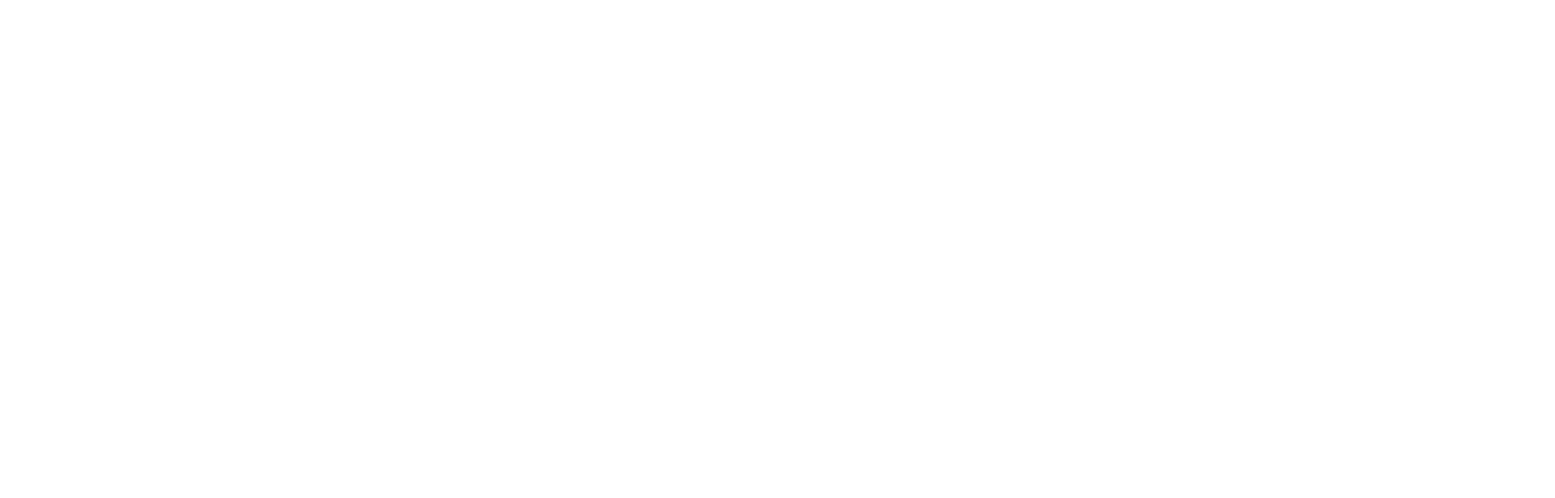
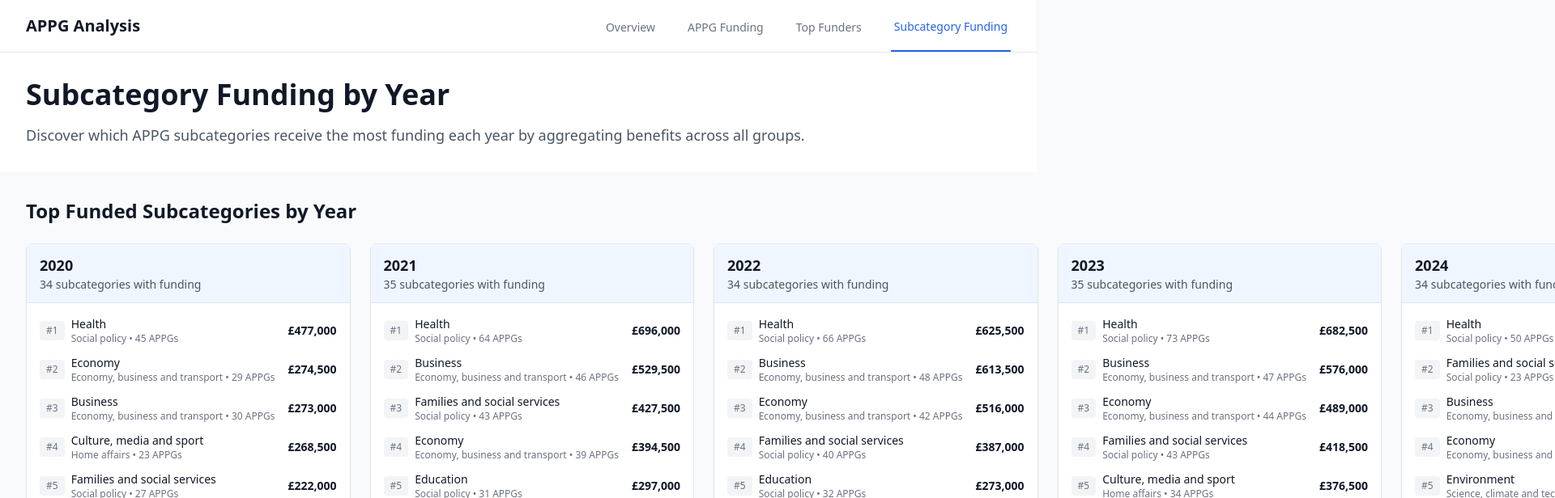
Before and after one commit to ben-lattimore/appg-report-actual, a Next.js app: page /subcategory-funding in a window 1280 px wide. Before the commit this address had no page. Shown: the top 616 px of the page at 81% size, 1920 px wide, since content can reach past the window. Built offline with nearby package versions, Linux system fonts and the light colour scheme.

Commit message:
feat: turns it into full page

```diff
--- a/app/page.tsx
+++ b/app/page.tsx
@@ -36,8 +36,6 @@
       />
 
       <main className="mx-auto px-4 sm:px-6 lg:px-8 py-8">
-        {/* NEW: Subcategory funding columns */}
-        <SubcategoryFundingColumns yearSummaries={yearSummariesWithSubcategories} />
 
         {/* APPG funding columns with ALL groups */}
         <YearlyFundingColumns yearSummaries={yearSummariesWithAllGroups} />
--- /dev/null
+++ b/app/subcategory-funding/page.tsx
@@ -0,0 +1,28 @@
+import { getCachedAggregates } from '@/lib/data';
+import SubcategoryFundingColumns from '@/components/SubcategoryFundingColumns';
+import Navigation from '@/components/Navigation';
+import PageHeader from '@/components/PageHeader';
+
+export default async function SubcategoryFundingPage() {
+  const data = await getCachedAggregates();
+
+  // Transform data to pass allSubcategories to SubcategoryFundingColumns
+  const yearSummariesWithAllSubcategories = data.yearSummaries.map(year => ({
+    year: year.year,
+    allSubcategories: year.allSubcategories
+  }));
+
+  return (
+    <div className="min-h-screen">
+      <Navigation />
+      <PageHeader
+        title="Subcategory Funding by Year"
+        description="Discover which APPG subcategories receive the most funding each year by aggregating benefits across all groups."
+      />
+
+      <main className="mx-auto px-4 sm:px-6 lg:px-8 py-8">
+        <SubcategoryFundingColumns yearSummaries={yearSummariesWithAllSubcategories} />
+      </main>
+    </div>
+  );
+}
--- a/components/Navigation.tsx
+++ b/components/Navigation.tsx
@@ -1,4 +1,4 @@
-"use client";
+'use client';
 
 import Link from 'next/link';
 import { usePathname } from 'next/navigation';
@@ -10,6 +10,7 @@
     { href: '/' as const, label: 'Overview', description: 'Complete dashboard view' },
     { href: '/appg-funding' as const, label: 'APPG Funding', description: 'Top APPGs by funding amount' },
     { href: '/top-funders' as const, label: 'Top Funders', description: 'Organizations funding APPGs' },
+    { href: '/subcategory-funding' as const, label: 'Subcategory Funding', description: 'Top funded APPG subcategories' },
   ];
 
   return (
```
